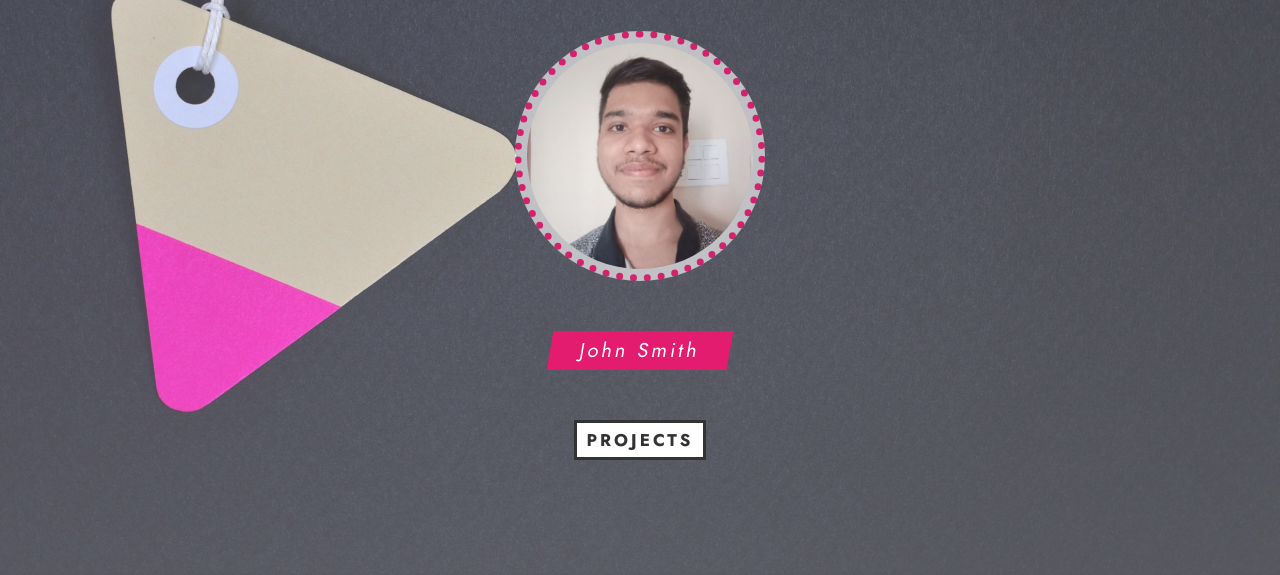
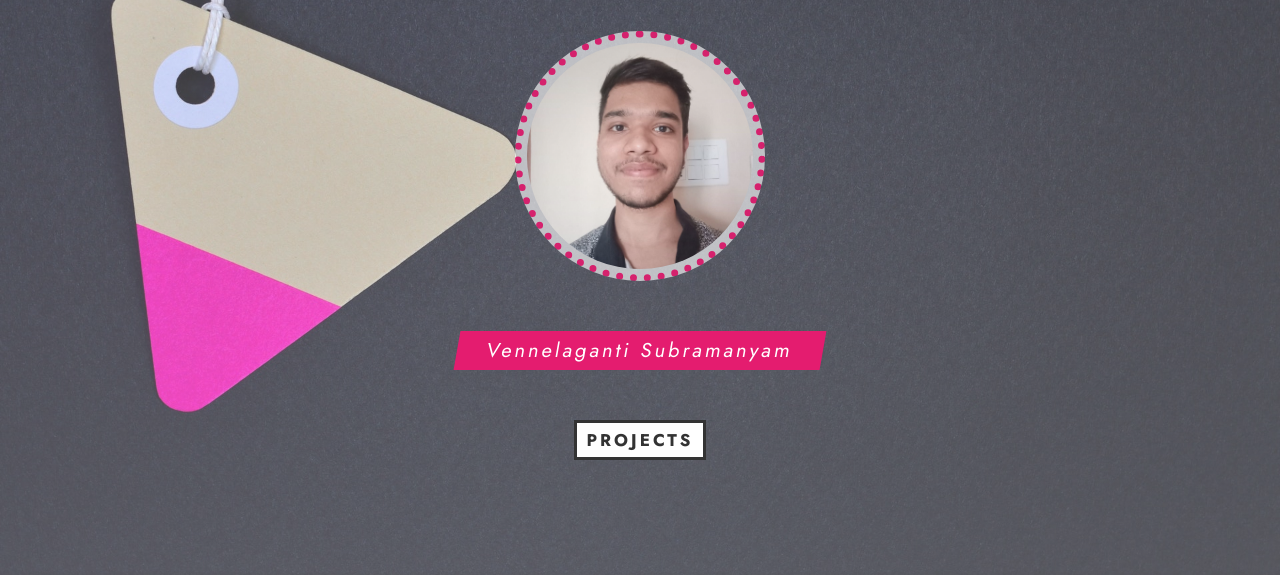
Before and after one commit to Subramanyam48/portfolio, a plain HTML site: page index.html in a window 1280 px wide. Shown: the part 225-800 px from the top of the page. Drawn offline with Linux system fonts and the light colour scheme.

Commit message:
Update index.html

```diff
--- a/index.html
+++ b/index.html
@@ -22,7 +22,7 @@
           Web Developer
         </h1>
         <img src="images/subbu.jpg" alt="John Smith" class="person-img" />
-        <h3 class="person-name">John Smith</h3>
+        <h3 class="person-name">Vennelaganti Subramanyam</h3>
         <a href="#section-3" class="section-1-btn">Projects</a>
       </section>
       <!-- End of Section 1 -->
```
